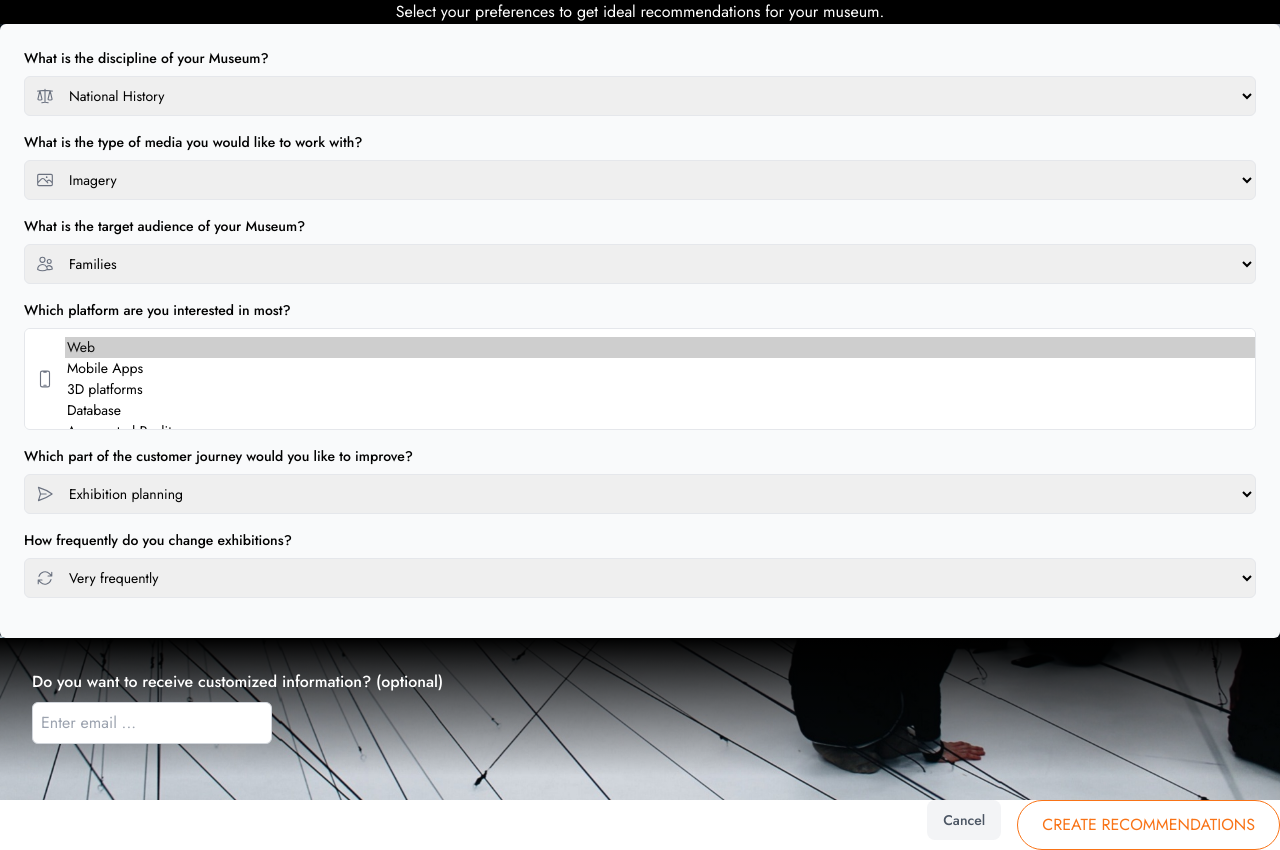
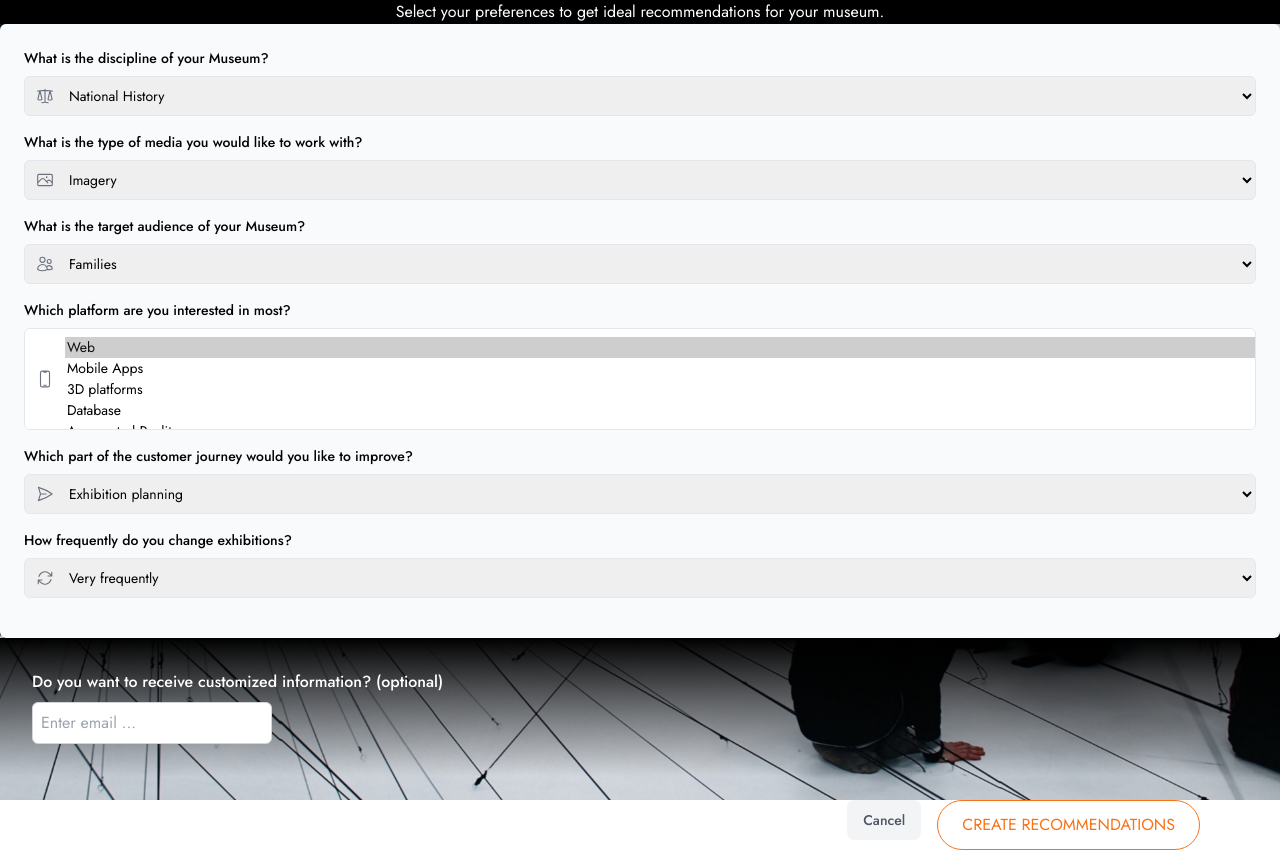
Before and after one commit to Ossmann/product_ai_bot_survey, a Next.js app: page /questions in a window 1280 px wide. Built offline with nearby package versions, Linux system fonts and the light colour scheme.

Commit message:
form style

```diff
--- a/app/results/page.tsx
+++ b/app/results/page.tsx
@@ -80,8 +80,6 @@ export default function Results() {
      </div>
      </div>
 
-
-
       {/* Bottom gradiant */}
       <div className="absolute bottom-0 left-0 w-full h-20">
       <div className="absolute inset-0 bg-gradient-to-t to-transparent">
--- a/app/ui/createSearchProfile-form.tsx
+++ b/app/ui/createSearchProfile-form.tsx
@@ -166,7 +166,7 @@ export default function Form(){
           />
           </div>
 
-        <div className="mt-6 flex justify-end gap-4">
+        <div className="mt-6 flex justify-end gap-4 pr-20">
           <Link
             href="/"
             className="flex h-10 items-center rounded-lg bg-gray-100 px-4 text-sm font-medium text-gray-600 transition-colors hover:bg-gray-200"
--- a/app/ui/recommendations.tsx
+++ b/app/ui/recommendations.tsx
@@ -79,7 +79,8 @@ const Recommendations = () => {
                 <div key={index} className='hover:z-40'>
                     <div className="mx-2 transition ease-in-out delay-150 duration-700 hover:scale-110 transform h-80 w-60">
                         {/* Image */}
-                        <div className="relative border border-orange-500 hover:border-grey-400 rounded-md shadow-[black] shadow-lg hover:shadow-orange-500 group">
+                        <div className='relative'>
+                        <div className=" border border-orange-500 hover:border-grey-400 rounded-md shadow-[black] shadow-lg hover:shadow-orange-500 group">
                             <Link target="_blank" href={platform.href}>
                                 <img
                                     className="object-cover  rounded-sm"
@@ -95,6 +96,7 @@ const Recommendations = () => {
                         <div className='text-nowrap'>{platform.imageTitle}</div>
                         <div className='text-sm font-light'>{platform.description}</div>
                         <div>
+                        </div>
                         <img
                                     className="rounded-sm"
                                     src={platform.logo}
```
